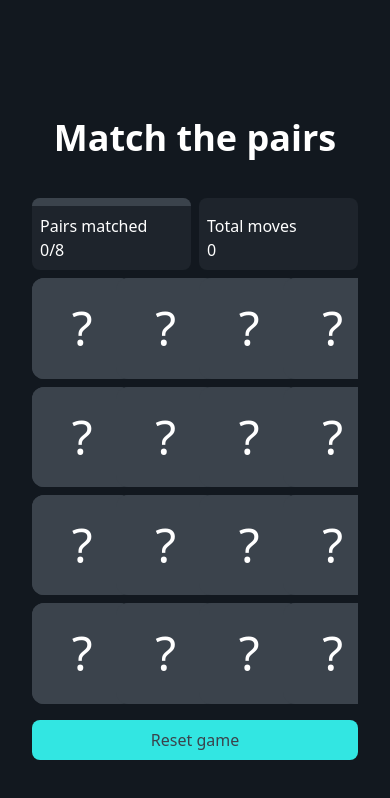
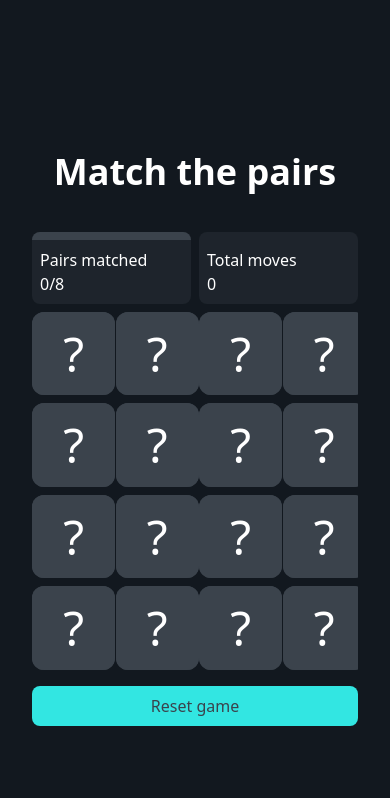
Before and after one commit to Woollywood/matcher, a Vue app: page / in a window 390 px wide. Shown: the top 798 px of the page. Built offline with nearby package versions, Linux system fonts and the light colour scheme.

Commit message:
fix: 320px table

```diff
--- a/src/engine/game.vue
+++ b/src/engine/game.vue
@@ -9,7 +9,7 @@
 <template>
 	<div class="container flex h-screen items-center justify-center overflow-hidden">
 		<div
-			class="grid h-full max-h-svh min-h-screen grid-rows-[auto_1fr_auto] gap-4 overflow-hidden pb-[10vh] pt-[14vh] md:pb-[6vh] md:pt-[10vh]">
+			class="grid h-full max-h-svh min-h-screen grid-rows-[auto_1fr_auto] gap-4 overflow-hidden pb-[14vh] pt-[18vh] md:pb-[6vh] md:pt-[10vh]">
 			<GameHeader class="mb-6" />
 			<GameTable />
 			<GameFooter />
```
